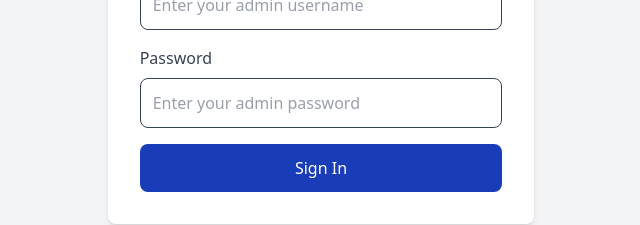
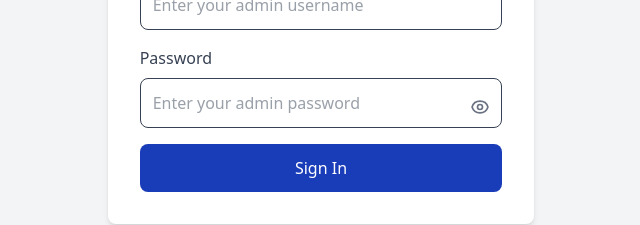
Before and after one commit to ralphrevindagsa112802/admin-capstone-react, a React (Vite) app: page / in a window 1280 px wide. Shown: the part 374-599 px from the top of the page, without its empty margins (319-959 px from the left). Built offline with nearby package versions, Linux system fonts and the light colour scheme.

Commit message:
Update AdminLogin.jsx

```diff
--- a/src/AdminLogin.jsx
+++ b/src/AdminLogin.jsx
@@ -7,6 +7,11 @@ const AdminLogin = () => {
   const [admin_password, setAdminPassword] = useState('');
   const [error, setError] = useState('');
   const navigate = useNavigate();
+  const [showPassword, setShowPassword] = useState(false);
+
+  const togglePasswordVisibility = () => {
+    setShowPassword(!showPassword);
+  };
 
   const handleLogin = async (e) => {
     e.preventDefault();
@@ -61,10 +66,12 @@ const AdminLogin = () => {
             </label>
           </div>
 
+
           <div className="mb-4">
   <label className="block text-gray-700">Password
+  <div className="relative">
     <input
-              type="password"
+      type={showPassword ? "text" : "password"}
       id='admin_password'
       className="w-full p-3 mt-2 border rounded-lg focus:ring-blue-500 focus:border-blue-500"
       placeholder="Enter your admin password"
@@ -72,6 +79,25 @@ const AdminLogin = () => {
       onChange={(e) => setAdminPassword(e.target.value)}
       required
     />
+    <button
+      type="button"
+      className="absolute right-3 top-1/2 transform -translate-y-1/2 text-gray-500 hover:text-gray-700"
+      style={{ marginTop: "8px" }}
+      onClick={togglePasswordVisibility}
+      tabIndex="-1"
+    >
+      {showPassword ? (
+        <svg xmlns="http://www.w3.org/2000/svg" className="h-5 w-5" fill="none" viewBox="0 0 24 24" stroke="currentColor">
+          <path strokeLinecap="round" strokeLinejoin="round" strokeWidth={2} d="M13.875 18.825A10.05 10.05 0 0112 19c-4.478 0-8.268-2.943-9.543-7A9.97 9.97 0 014.02 8.971m5.858.908a3 3 0 114.243 4.243M9.878 9.878l4.242 4.242M9.88 9.88l-3.29-3.29m7.532 7.532l3.29 3.29M3 3l3.59 3.59m0 0A9.953 9.953 0 0112 5c4.478 0 8.268 2.943 9.543 7a10.025 10.025 0 01-4.132 5.411m0 0L21 21" />
+        </svg>
+      ) : (
+        <svg xmlns="http://www.w3.org/2000/svg" className="h-5 w-5" fill="none" viewBox="0 0 24 24" stroke="currentColor">
+          <path strokeLinecap="round" strokeLinejoin="round" strokeWidth={2} d="M15 12a3 3 0 11-6 0 3 3 0 016 0z" />
+          <path strokeLinecap="round" strokeLinejoin="round" strokeWidth={2} d="M2.458 12C3.732 7.943 7.523 5 12 5c4.478 0 8.268 2.943 9.542 7-1.274 4.057-5.064 7-9.542 7-4.477 0-8.268-2.943-9.542-7z" />
+        </svg>
+      )}
+    </button>
+  </div>
   </label>
 </div>
 
```
Lines whose indentation alone changed are shown as unchanged.
